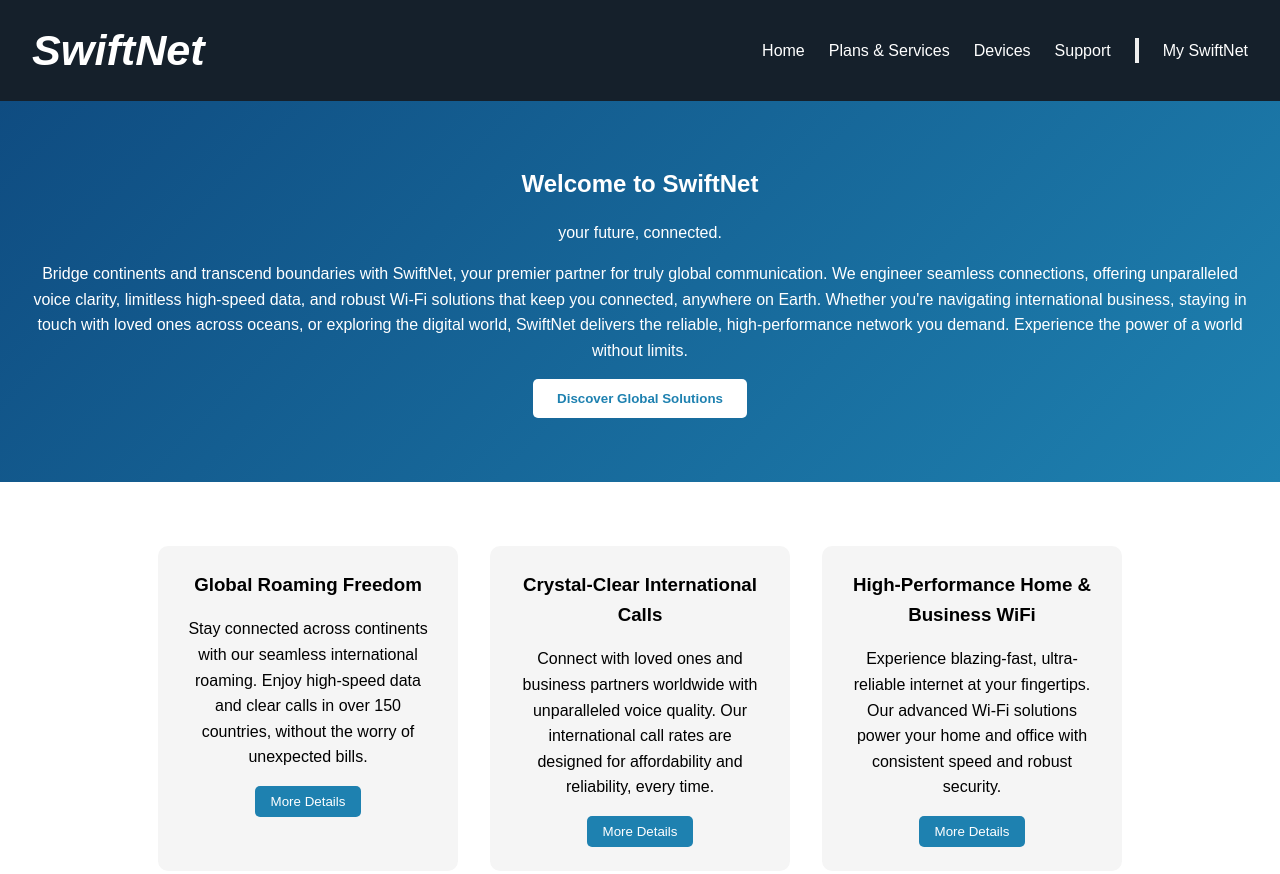
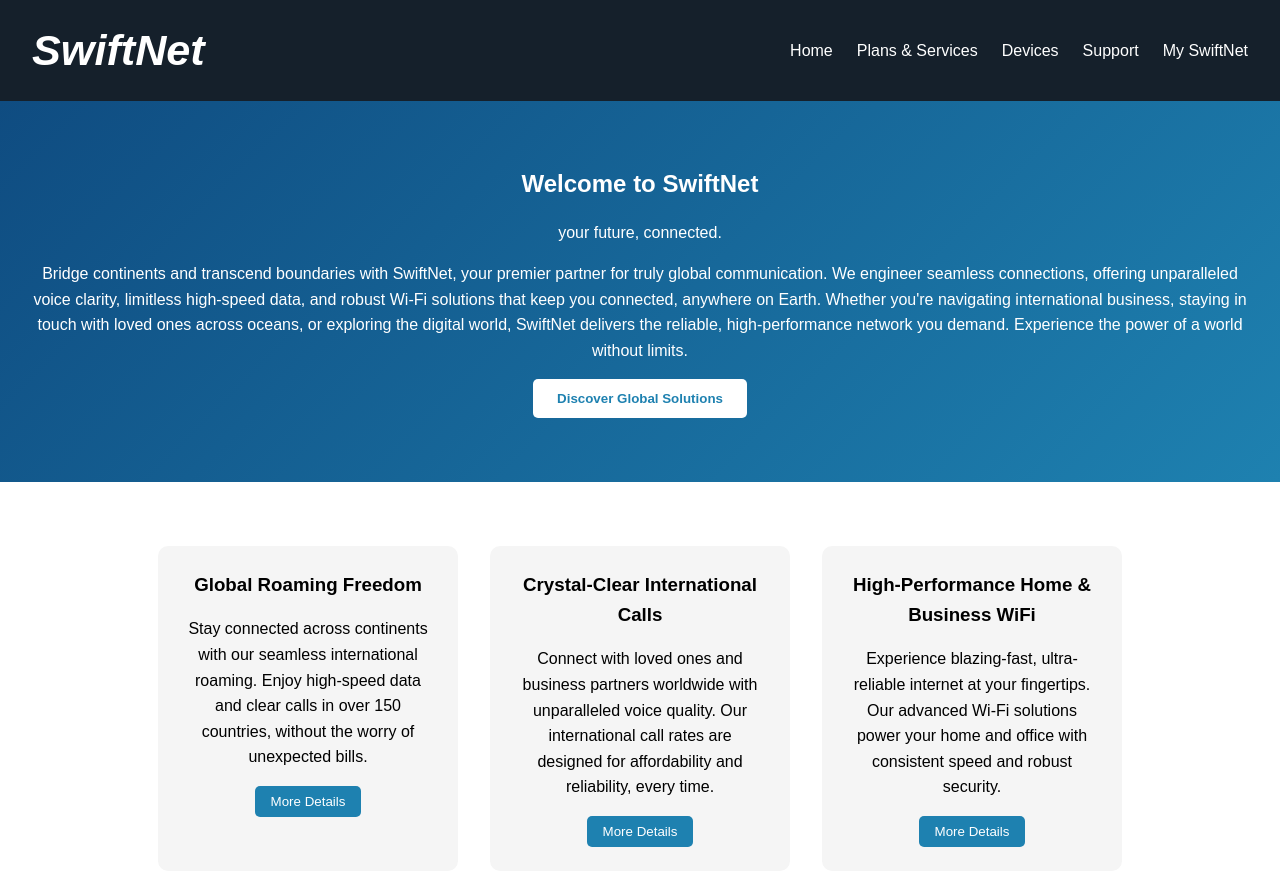
Before and after one commit to luckyimo/flexbox-and-rwd, a plain HTML site: page index.html in a window 1280 px wide. Shown: the top 874 px of the page. Drawn offline with Linux system fonts and the light colour scheme.

Commit message:
Update index.html

```diff
--- a/index.html
+++ b/index.html
@@ -18,7 +18,7 @@
                 <a href="#plans-&-services">Plans & Services</a>
                 <a href="#devices">Devices</a>
                 <a href="#support">Support</a>
-                <button class="login-btn"></button><a href="#my-swiftnet">My SwiftNet</a></button>
+                <a href="my-swiftnet">My SwiftNet</a>
             </div>
         </nav>
 
```
